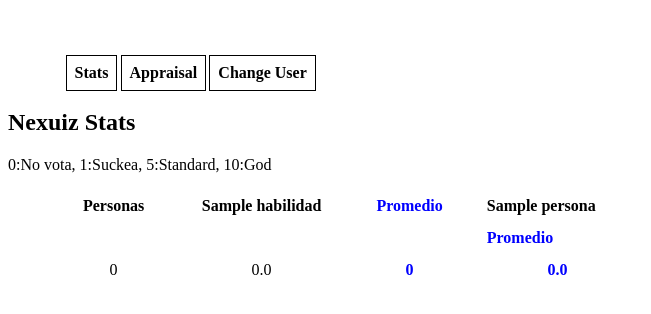
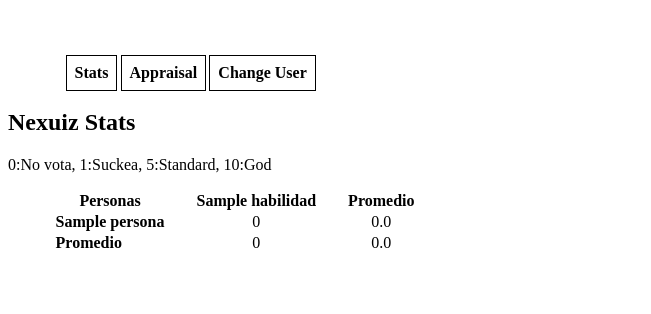
Before and after one commit to nmalbran/nasa, a Django app: page /stats in a window 1280 px wide. Shown: the part 58-372 px from the top of the page, without its empty margins (0-651 px from the left). Run offline with Django 3.2, Linux system fonts and the light colour scheme; tables that the repository leaves empty hold one stand-in row (values such as "Sample post").

Commit message:
Improved table display for stats.

```diff
--- a/vote/templates/stats.html
+++ b/vote/templates/stats.html
@@ -1,37 +1,36 @@
 {% extends "base.html" %}
+{% load nasa_tags %}
 
 {% block content %}
 
 <h2>Nexuiz Stats</h2>
 {% include 'escala.html' %}
 <div class="centrado">
-    <div class="tabla wide">
-        <div class="top">
-            <div class="celda">Personas</div>
+
+    <table class="appraisal clear">
+        <tr>
+            <th>Personas</th>
             {% for h in habilidades %}
-                <div class="celda">{{h}}</div>
+                <th>{{h}}</th>
             {% endfor %}
-            <div class="celda total">Promedio</div>
-        </div>
-
-        <div class="left">
-            {% for p in personas %}
-                <div class="celda">{{p}}</div>
+            <th>Promedio</th>
+        </tr>
+        {% for p in personas %}
+            <tr>
+                <th class="text-left">{{p}}</th>
+                {% for h in habilidades %}
+                    <td class=''>{% value_for_per_hab stats_dict p.pk h.pk %}</td>
+                {% endfor %}
+                <td>{% value_for_per_hab stats_dict p.pk 'avg' %}</td>
+            </tr>
+        {% endfor %}
+        <tr>
+            <th class="text-left">Promedio</th>
+            {% for gs in general_stats %}
+                <td>{{gs}}</td>
             {% endfor %}
-            <div class="celda total">Promedio</div>
-        </div>
-
-        <div class="center">
-            {% for p in stats %}
-                {% for h in p %}
-                    <div class="celda">{{h}}</div>
-                {% endfor %}
-            {% endfor %}
-            {% for gs in general_stats %}
-                <div class="celda total">{{gs}}</div>
-            {% endfor %}
-        </div>
-    </div>
+        </tr>
+    </table>
 
 </div>
 
--- a/vote/templatetags/nasa_tags.py
+++ b/vote/templatetags/nasa_tags.py
@@ -15,3 +15,8 @@
         return 'error'
     else:
         return ''
+
+@register.simple_tag
+def value_for_per_hab(stats, persona, habilidad):
+    key = "%s_%s" % (str(persona), str(habilidad))
+    return stats[key]
--- a/vote/views.py
+++ b/vote/views.py
@@ -75,19 +75,20 @@
         personas = Persona.objects.all()
         habilidades = Habilidad.objects.all()
 
-        stats = []
+        stats_dict = {}
         for p in personas:
             temp = []
             for h in habilidades:
+                key = "%d_%d" % (p.pk, h.pk)
                 temp_query = Voto.objects.filter(persona=p, habilidad=h).exclude(valor=0)
                 avg = 0
                 if temp_query.count() >= 3:
                     avg = temp_query.aggregate(Avg('valor'))['valor__avg']
                 temp.append(avg)
+                stats_dict[key] = avg
 
             t_avg = sum(temp, 0.0) / len(temp)
-            temp.append(t_avg)
-            stats.append(temp)
+            stats_dict['%d_avg' % p.pk] = t_avg
 
         general_stats = []
         for h in habilidades:
@@ -103,7 +104,7 @@
         templates_vars = {
             'personas': personas,
             'habilidades': habilidades,
-            'stats': stats,
+            'stats_dict': stats_dict,
             'general_stats': general_stats,
         }
 
```
